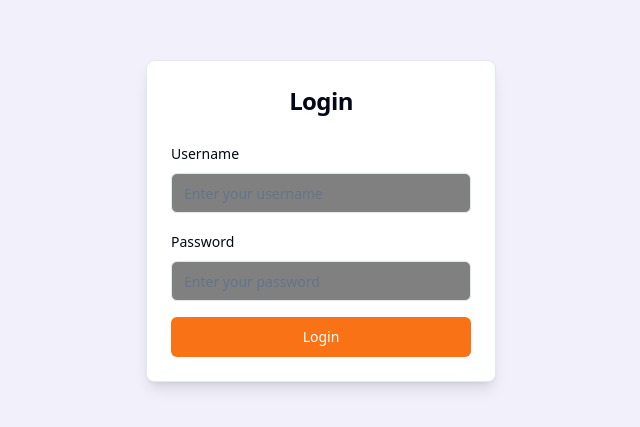
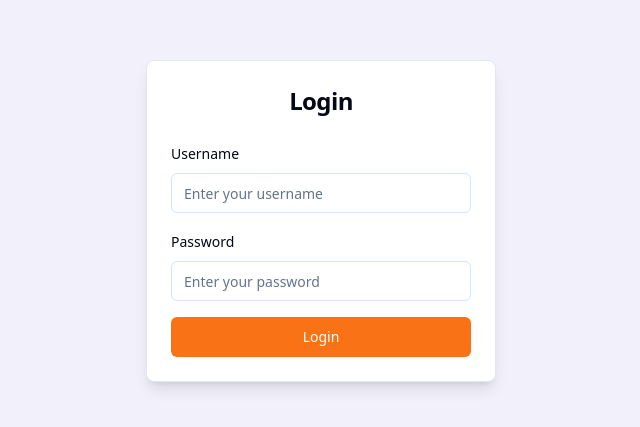
Before and after one commit to Arjju-n/bite-track-local-eats, a React (Vite) app: page /login in a window 1280 px wide. Shown: the part 179-606 px from the top of the page, without its empty margins (319-959 px from the left). Built offline with nearby package versions, Linux system fonts and the light colour scheme.

Commit message:
Update index.css

```diff
--- a/src/index.css
+++ b/src/index.css
@@ -4,7 +4,7 @@
 
 @layer base {
   :root {
-    --background: 0 0% 50%;
+    --background: 0 0% 100%;
     --foreground: 222.2 84% 4.9%;
 
     --card: 0 0% 100%;
@@ -29,7 +29,7 @@
     --destructive-foreground: 210 40% 98%;
 
     --border: 214.3 31.8% 91.4%;
-    --input: 214.3 31.8% 91.4%;
+    --input: 214.3 100% 91.4%;
     --ring: 222.2 84% 4.9%;
 
     --radius: 0.5rem;
```
